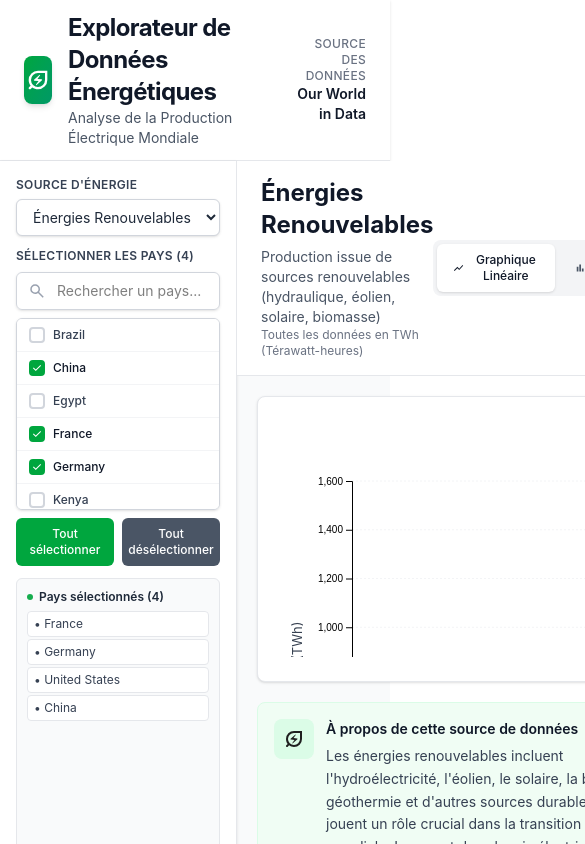
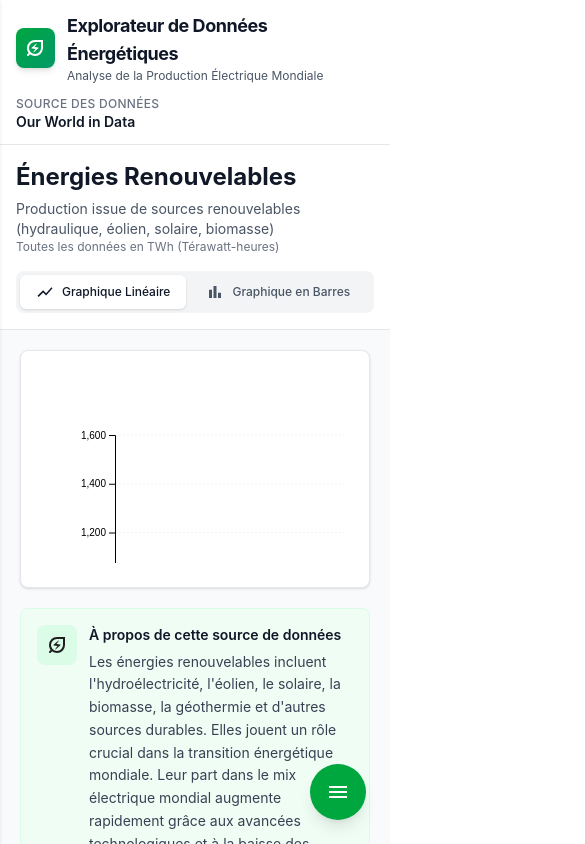
Before and after one commit to ImadAAmara1/energy-data-explorer, a React (Vite) app: page / in a window 390 px wide. Shown: the top 844 px of the page, 585 px wide, since content can reach past the window. Built offline with nearby package versions, Linux system fonts and the light colour scheme.

Commit message:
Fix: Add mobile responsive design with hamburger menu

```diff
--- a/index.html
+++ b/index.html
@@ -1,10 +1,12 @@
 <!DOCTYPE html>
-<html lang="en">
+<html lang="fr">
   <head>
     <meta charset="UTF-8" />
     <link rel="icon" type="image/svg+xml" href="/vite.svg" />
-    <meta name="viewport" content="width=device-width, initial-scale=1.0" />
-    <title>energy-data-explorer</title>
+    <meta name="viewport" content="width=device-width, initial-scale=1.0, maximum-scale=5.0" />
+    <meta name="description" content="Plateforme interactive pour visualiser les données mondiales de production d'électricité" />
+    <meta name="theme-color" content="#16a34a" />
+    <title>Explorateur de Données Énergétiques</title>
   </head>
   <body>
     <div id="root"></div>
--- a/src/App.jsx
+++ b/src/App.jsx
@@ -20,6 +20,7 @@ function App() {
     "China",
   ]);
   const [chartType, setChartType] = useState("line");
+  const [sidebarOpen, setSidebarOpen] = useState(false);
 
   const { data, loading, error } = useCSVData(source, selectedCountries);
 
@@ -74,9 +75,35 @@ function App() {
       {/* HEADER - Toujours visible */}
       <Header />
 
-      <div className="flex-1 flex">
-        {/* PANEAU LATÉRAL - Toujours visible */}
-        <div className="w-72 bg-white shadow-sm p-4 flex flex-col space-y-3 border-r border-gray-200">
+      <div className="flex-1 flex relative">
+        {/* Bouton Menu Mobile */}
+        <button
+          onClick={() => setSidebarOpen(!sidebarOpen)}
+          className="lg:hidden fixed bottom-6 right-6 z-50 bg-green-600 text-white p-4 rounded-full shadow-lg hover:bg-green-700 transition-all"
+          aria-label="Toggle menu"
+        >
+          <svg xmlns="http://www.w3.org/2000/svg" height="24px" viewBox="0 -960 960 960" width="24px" fill="currentColor">
+            <path d="M120-240v-80h720v80H120Zm0-200v-80h720v80H120Zm0-200v-80h720v80H120Z"/>
+          </svg>
+        </button>
+
+        {/* Overlay Mobile */}
+        {sidebarOpen && (
+          <div
+            className="lg:hidden fixed inset-0 bg-black bg-opacity-50 z-30"
+            onClick={() => setSidebarOpen(false)}
+          />
+        )}
+
+        {/* PANEAU LATÉRAL - Responsive */}
+        <div className={`
+          fixed lg:relative
+          inset-y-0 left-0
+          z-40 lg:z-0
+          w-72 bg-white shadow-sm p-4 flex flex-col space-y-3 border-r border-gray-200
+          transform transition-transform duration-300 ease-in-out
+          ${sidebarOpen ? 'translate-x-0' : '-translate-x-full lg:translate-x-0'}
+        `}>
           {/* Sélecteur de source - Toujours visible */}
           <div className="flex flex-col gap-1.5">
             <label className="font-semibold uppercase tracking-wide text-xs text-gray-700">
--- a/src/components/layout/GraphHeader.jsx
+++ b/src/components/layout/GraphHeader.jsx
@@ -6,8 +6,8 @@ export function GraphHeader({
   dataLoading,
 }) {
   return (
-    <div className="bg-white border-b border-gray-200 px-6 py-4">
-      <div className="flex items-center justify-between">
+    <div className="bg-white border-b border-gray-200 px-4 md:px-6 py-4">
+      <div className="flex flex-col lg:flex-row items-start lg:items-center justify-between gap-4">
         {/* Titre et sous-titre avec indicateur de chargement */}
         <div className="flex-1">
           <div className="flex items-center gap-3">
@@ -21,7 +21,7 @@ export function GraphHeader({
 
         {/* Boutons de sélection de graphique - Désactivés pendant le chargement */}
         <div
-          className={`flex gap-1 bg-gray-100 rounded-lg p-1 transition-all ${
+          className={`flex gap-1 bg-gray-100 rounded-lg p-1 transition-all w-full lg:w-auto ${
             dataLoading ? "opacity-50" : ""
           }`}
         >
--- a/src/components/layout/Header.jsx
+++ b/src/components/layout/Header.jsx
@@ -1,26 +1,27 @@
 export function Header() {
   return (
     <header className="bg-white border-b border-gray-200 shadow-sm">
-      <div className="container mx-auto px-6 py-3">
-        <div className="flex items-center justify-between">
+      <div className="container mx-auto px-4 md:px-6 py-3">
+        <div className="flex flex-col md:flex-row items-start md:items-center justify-between gap-3">
           {/* Logo et titre */}
-          <div className="flex items-center gap-4">
-            <div className="w-12 h-12 bg-gradient-to-br from-green-600 to-emerald-600 rounded-lg flex items-center justify-center shadow-md">
+          <div className="flex items-center gap-3 md:gap-4">
+            <div className="w-10 h-10 md:w-12 md:h-12 bg-gradient-to-br from-green-600 to-emerald-600 rounded-lg flex items-center justify-center shadow-md">
               <svg
                 xmlns="http://www.w3.org/2000/svg"
-                height="28px"
+                height="24px"
                 viewBox="0 -960 960 960"
-                width="28px"
+                width="24px"
                 fill="#ffffff"
+                className="md:w-7 md:h-7"
               >
                 <path d="M480-240q100 0 169-70t71-170v-240H480q-100 2-170 71t-70 169q0 100 70 170t170 70Zm-47-67 184-164q9-8 5-19t-16-13l-144-14 86-119q3-5 3.5-9.5T548-654q-4-5-10-4.5t-11 4.5L344-490q-9 8-5 19t16 13l144 14-87 119q-3 5-3 9.5t4 8.5q4 4 9.5 4t10.5-4Zm47 147q-56 0-105.5-17.5T284-227l-55 55q-6 6-13.5 9t-15.5 3q-17 0-28.5-11.5T160-200q0-8 3-15.5t9-13.5l55-55q-32-41-49.5-90.5T160-480q0-134 93-227t227-93h320v320q0 134-93 227t-227 93Zm0-320Z" />
               </svg>
             </div>
             <div>
-              <h1 className="text-2xl font-bold text-gray-900 tracking-tight">
+              <h1 className="text-lg md:text-2xl font-bold text-gray-900 tracking-tight">
                 Explorateur de Données Énergétiques
               </h1>
-              <p className="text-sm text-gray-600">
+              <p className="text-xs md:text-sm text-gray-600">
                 Analyse de la Production Électrique Mondiale
               </p>
             </div>
@@ -28,7 +29,7 @@ export function Header() {
 
           {/* Info badge */}
           <div className="flex items-center gap-3">
-            <div className="text-right">
+            <div className="text-left md:text-right">
               <div className="text-xs text-gray-500 uppercase tracking-wide font-medium">
                 Source des Données
               </div>
```
